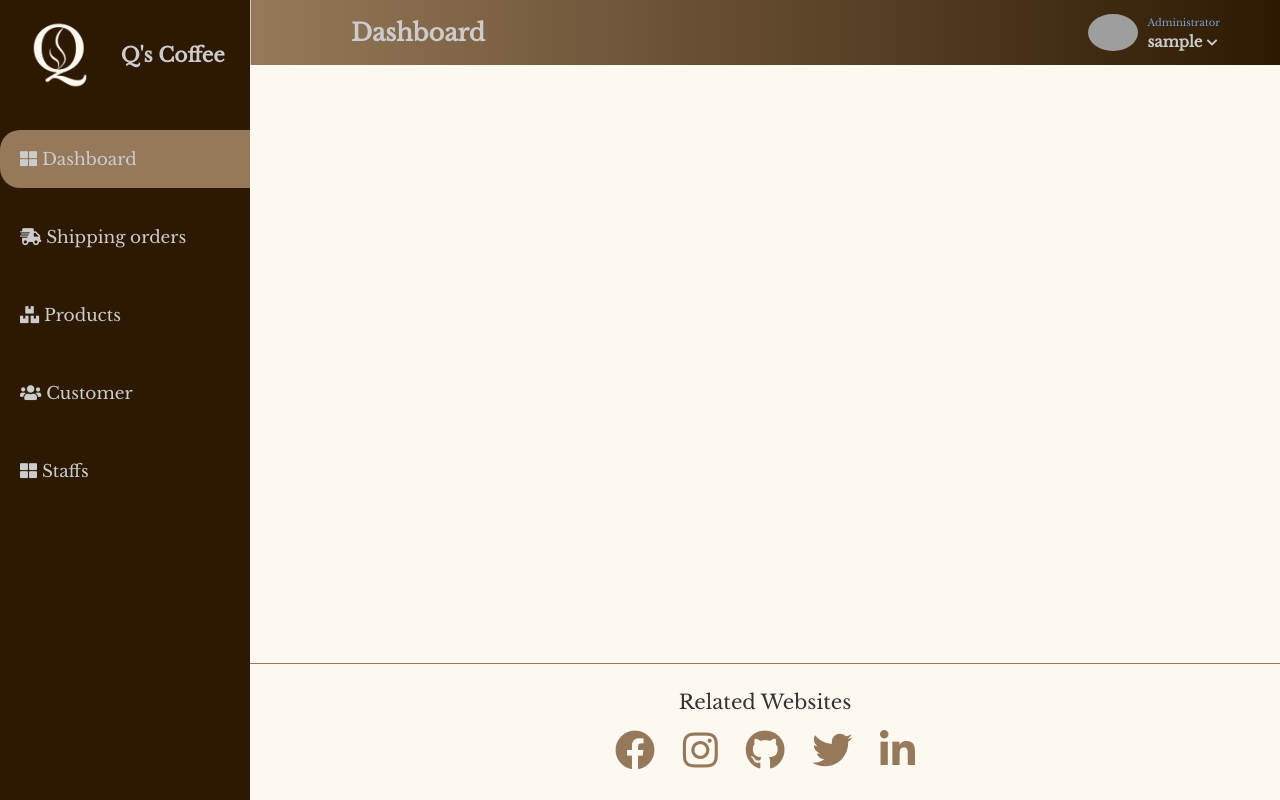
After one commit to thaison185/Project-Web-Basic, a PHP site: page /admin/dashboard.php in a window 1280 px wide. The commit adds this page. Run offline with PHP 8.4, Linux system fonts and the light colour scheme; the visitor is signed in with stand-in values (Sample User, id 1); grey boxes are pictures that could not be loaded.

Commit message:
update: add signin and dashboard

```diff
--- a/admin/assets/css/main.css
+++ b/admin/assets/css/main.css
@@ -30,7 +30,7 @@
     transition: all 0.3s ease;
 }
 
-.sidebar__function li:nth-child(2){
+.checked{
     background-color: var(--primary-color);
     border-radius: 2rem 0 0 2rem;
 }
@@ -180,12 +180,16 @@
 
 .app{
     width: calc(100% - 25rem);
+
      position: absolute;
      left: 25rem;
      top:6.5rem;
 }
 
 /* Container CSS */
+.container{
+    min-height: calc(100vh - 6.5rem - 13.7rem);
+}
 .container__menu{
     padding: 3.5rem;
     display:flex;
--- /dev/null
+++ b/admin/connect.php
@@ -0,0 +1,3 @@
+<?php
+$connect = mysqli_connect('localhost','root','','coffee');
+mysqli_set_charset($connect,'utf8');
--- /dev/null
+++ b/admin/dashboard.php
@@ -0,0 +1,32 @@
+<?php
+    session_start();
+    $_SESSION['cur']="Dashboard";
+?>
+<!DOCTYPE html>
+<html lang="en">
+    <head>
+        <meta charset="UTF-8">
+        <meta http-equiv="X-UA-Compatible" content="IE=edge">
+        <meta name="viewport" content="width=device-width, initial-scale=1.0">
+        <link rel="stylesheet" href="https://cdnjs.cloudflare.com/ajax/libs/normalize/8.0.1/normalize.min.css">
+        <link rel="stylesheet" href="./assets/css/base.css">
+        <link rel="stylesheet" href="./assets/css/main.css">
+        <link rel="stylesheet" href="https://cdnjs.cloudflare.com/ajax/libs/font-awesome/5.15.1/css/all.min.css" >
+        <title>Q Coffee | Admin Interface</title>
+    </head>
+    <body>
+        <?php
+            include './sidebar.php';
+            include './header.php';
+        ?>
+        <div class="app">
+        <!-- Container Begin -->
+        <div class="container">
+
+        </div>
+        <!-- Container End -->
+        <?php include './footer.php'; ?>
+        </div>
+
+</body>
+</html>
--- /dev/null
+++ b/admin/footer.php
@@ -0,0 +1,22 @@
+<!-- Footer Begin -->
+<div class="footer">
+                <p>Related Websites</p>
+                <div class="footer__websites">
+                    <div class="footer__web">
+                        <a href="https://www.facebook.com/son.nguyenthai.3150" target="_blank"><i class="fab fa-facebook"></i></a>
+                    </div>
+                    <div class="footer__web">
+                        <a href="https://www.instagram.com" target="_blank"><i class="fab fa-instagram"></i></a>
+                    </div>
+                    <div class="footer__web">
+                        <a href="https://github.com/thaison185" target="_blank"><i class="fab fa-github"></i></a>
+                    </div>
+                    <div class="footer__web">
+                        <a href="https://www.twitter.com" target="_blank"><i class="fab fa-twitter"></i></a>
+                    </div>
+                    <div class="footer__web">
+                        <a href="https://www.linkedin.com/" target="_blank"><i class="fab fa-linkedin-in"></i></a>
+                    </div>
+                </div>
+</div>
+<!-- Footer End -->
--- /dev/null
+++ b/admin/header.php
@@ -0,0 +1,36 @@
+<!-- Header Begin -->
+<div class="header">
+            <div class="header__content">
+                <span class="header__content-span">
+                    <?php echo($_SESSION['cur']); ?>
+                </span>
+            </div>
+            <div class="header__account">
+                <img src=<?php echo($_SESSION['avatar']);?> alt="Avatar" class="header__account-avatar">
+                <div class="header__account-info">
+                    <p class="header__account-sub-info">
+                        <?php if($_SESSION['role']==1){echo("Administrator");}else{echo("Staff");} ?>
+                    </p>
+                    <p class="header__account-name">
+                        <?php echo($_SESSION['user_name']);?>
+                        <i class="fas fa-chevron-down header__down-icon"></i>
+                    </p>
+                </div>
+                <div class="header__sub-menu">
+                    <div class="header__sub-menu-header">
+                        <p class="header__account-name" style="color:#333;"> <?php echo($_SESSION['user_name']);?></p>
+                        <p class="header__account-sub-info" style="color: #fff;"><?php echo($_SESSION['email']);?></p>
+                    </div>
+                    <div class="header__sub-menu-body">
+                        <ul>
+                            <li><a href="#"><i class="far fa-user"></i>  View Profile</a></li>
+                            <li><a href="#"><i class="fas fa-cog"></i>  Account Settings</a></li>
+                        </ul>
+                    </div>
+                    <div class="header__sub-menu-footer">
+                        <button><i class="fas fa-sign-out-alt"></i>  Sign out</button>
+                    </div>
+                </div>
+            </div>
+ </div>
+<!-- Header End -->
--- /dev/null
+++ b/admin/sidebar.php
@@ -0,0 +1,42 @@
+<!-- Sidebar Begin -->
+<div class="sidebar">
+            <div class="sidebar__logo-content">
+                <img src="./assets/img/Logo_mini2_dark_edit.png" alt="Logo of Q's Coffe" class="sidebar__logo">
+                <p class="sidebar__shop-name">Q's Coffee</p>
+            </div>
+            <div class="sidebar__function">
+                <ul>
+                    <li class="<?php echo($_SESSION['cur'] =="Dashboard"?"checked":""); ?>">
+                        <a href="#">
+                            <i class="fas fa-th-large"></i>
+                            <span class="sidebar__func-name">Dashboard</span>
+                        </a>
+                    </li>
+                    <li class="<?php echo($_SESSION['cur'] =="Shipping orders"?"checked":""); ?>">
+                        <a href="#">
+                            <i class="fas fa-shipping-fast"></i>
+                            <span class="sidebar__func-name">Shipping orders</span>
+                        </a>
+                    </li>
+                    <li class="<?php echo($_SESSION['cur'] =="Products"?"checked":""); ?>">
+                        <a href="#">
+                            <i class="fas fa-boxes"></i>
+                            <span class="sidebar__func-name">Products</span>
+                        </a>
+                    </li>
+                    <li class="<?php echo($_SESSION['cur'] =="Customers"?"checked":""); ?>">
+                        <a href="#">
+                            <i class="fas fa-users"></i>
+                            <span class="sidebar__func-name">Customer</span>
+                        </a>
+                    </li>
+                    <li class="<?php echo($_SESSION['cur'] =="Staffs"?"checked":""); ?>">
+                        <a href="#">
+                            <i class="fas fa-th-large sidebar__icon"></i>
+                            <span class="sidebar__func-name">Staffs</span>
+                        </a>
+                    </li>
+                </ul>
+            </div>
+</div>
+ <!-- Sidebar End -->
```
Also changed, not shown: admin/assets/css/login.css (added, +97 -0 lines), admin/handle-login.php (added, +24 -0 lines), admin/login.php (added, +39 -0 lines), admin/assets/img/bg-login.png (added), admin/data/1/avatar.jpg (added).
